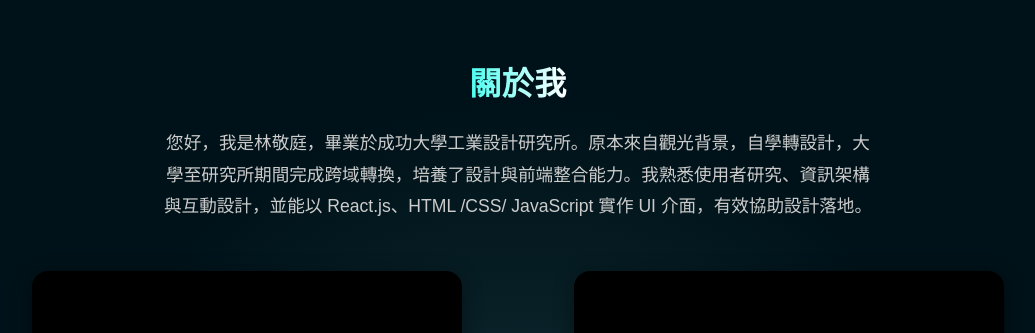
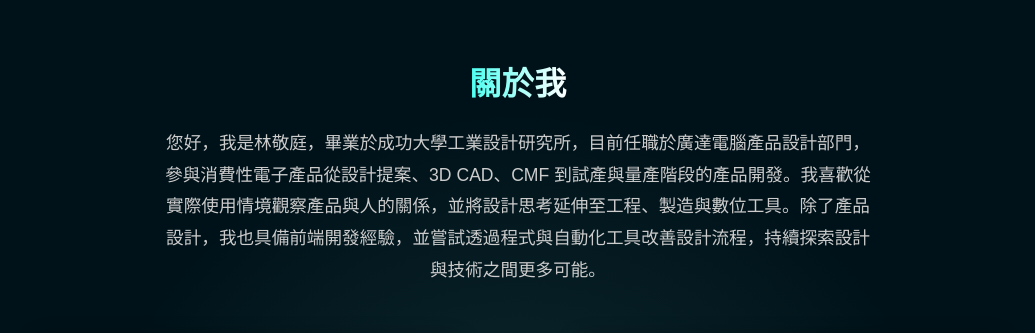
Before and after one commit to ScottLinxplore/LinxploreResume, a React (Vite) app: page / in a window 1280 px wide. Shown: the part 880-1213 px from the top of the page, without its empty margins (122-1157 px from the left). Built offline with nearby package versions, Linux system fonts and the light colour scheme.

Commit message:
Update About.jsx

```diff
--- a/src/components/About.jsx
+++ b/src/components/About.jsx
@@ -105,8 +105,7 @@ function About() {
     <section id="about" className="about-section" data-aos="fade-up">
       <h2 className="about-title">關於我</h2>
       <p className="about-description">
-        您好，我是林敬庭，畢業於成功大學工業設計研究所。原本來自觀光背景，自學轉設計，大學至研究所期間完成跨域轉換，培養了設計與前端整合能力。我熟悉使用者研究、資訊架構與互動設計，並能以
-        React.js、HTML /CSS/ JavaScript 實作 UI 介面，有效協助設計落地。
+        您好，我是林敬庭，畢業於成功大學工業設計研究所，目前任職於廣達電腦產品設計部門，參與消費性電子產品從設計提案、3D CAD、CMF 到試產與量產階段的產品開發。我喜歡從實際使用情境觀察產品與人的關係，並將設計思考延伸至工程、製造與數位工具。除了產品設計，我也具備前端開發經驗，並嘗試透過程式與自動化工具改善設計流程，持續探索設計與技術之間更多可能。
       </p>
 
       <div className="card-grid">
```
